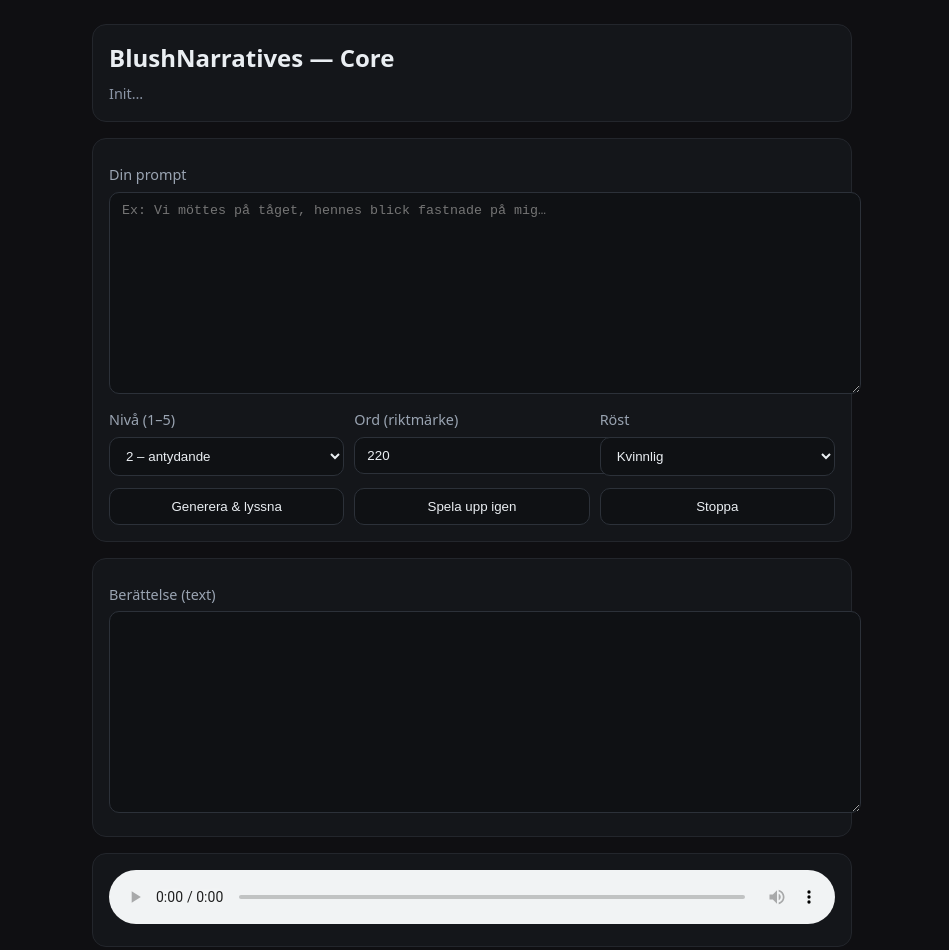
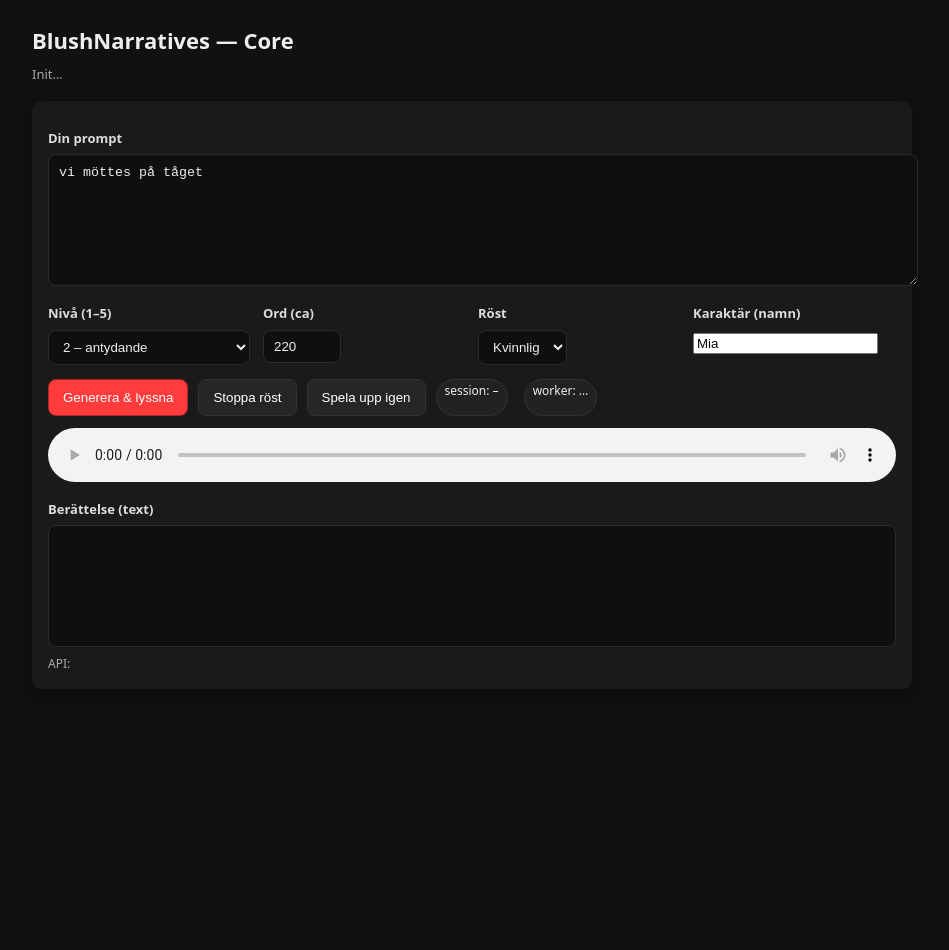
Before and after one commit to Bjortab/bn-demo, a plain HTML site: page web/index.html in a window 1280 px wide. Shown: the whole page, without its empty margins (168-1117 px from the left). After the commit the page ends 824 px from the top, so only its background shows below. Drawn offline with Linux system fonts and the light colour scheme; no server answers.

Commit message:
Update index.html

```diff
--- a/web/index.html
+++ b/web/index.html
@@ -1,31 +1,39 @@
 <!doctype html>
 <html lang="sv">
 <head>
-  <meta charset="utf-8">
-  <meta name="viewport" content="width=device-width,initial-scale=1">
-  <title>BN Core – Demo</title>
+  <meta charset="utf-8" />
+  <meta name="viewport" content="width=device-width, initial-scale=1" />
+  <title>BlushNarratives — Core</title>
   <style>
-    body { font:16px/1.45 system-ui,-apple-system,Segoe UI,Roboto,Arial; background:#0f0f12; color:#eaeef2; margin:0; }
-    .wrap { max-width: 760px; margin: 0 auto; padding: 24px; }
-    .card { background:#14161a; border:1px solid #23262c; border-radius:14px; padding:16px; margin-bottom:16px; }
-    label { display:block; margin:10px 0 6px; color:#9aa4b2; font-size:.9rem; }
-    input,select,textarea,button { width:100%; padding:10px 12px; border-radius:10px; border:1px solid #2c3139; background:#0f1114; color:#eaeef2; }
-    textarea { min-height: 180px; }
-    .row { display:grid; grid-template-columns: 1fr 1fr 1fr; gap:10px; }
-    .btnrow { display:flex; gap:10px; }
-    .muted { color:#8b95a6; font-size:.9rem; }
+    :root { --bg:#111; --card:#1a1a1a; --fg:#eee; --muted:#aaa; --accent:#ff3b3b; }
+    html,body { height:100%; background:var(--bg); color:var(--fg); font:16px/1.5 system-ui, -apple-system, Segoe UI, Roboto, Helvetica, Arial, sans-serif; }
+    .wrap { max-width:880px; margin:24px auto 80px; padding:0 16px; }
+    h1 { font-size:22px; margin:0 0 8px; }
+    .meta { color:var(--muted); font-size:13px; margin-bottom:16px; }
+    .card { background:var(--card); border-radius:10px; padding:16px; box-shadow:0 8px 24px rgba(0,0,0,.35); }
+    label { font-weight:600; font-size:13px; color:#ddd; display:block; margin:12px 0 6px; }
+    textarea { width:100%; min-height:110px; resize:vertical; background:#0f0f0f; color:var(--fg); border:1px solid #2a2a2a; border-radius:8px; padding:10px; }
+    select,input[type="number"] { background:#0f0f0f; color:var(--fg); border:1px solid #2a2a2a; border-radius:8px; padding:8px 10px; }
+    .row { display:flex; gap:12px; flex-wrap:wrap; }
+    .row > * { flex:1 1 180px; }
+    .buttons { display:flex; gap:10px; margin-top:14px; flex-wrap:wrap; }
+    button { background:#262626; color:#fff; border:1px solid #333; padding:10px 14px; border-radius:8px; cursor:pointer; }
+    button.primary { background:var(--accent); border-color:#aa2525; }
+    button:disabled { opacity:.6; cursor:not-allowed; }
+    .log { white-space:pre-wrap; font-family:ui-monospace, SFMono-Regular, Menlo, Consolas, monospace; background:#0f0f0f; border:1px solid #2a2a2a; border-radius:8px; padding:10px; min-height:100px; }
+    .api { color:var(--muted); font-size:12px; margin-top:8px; }
+    .pill { display:inline-block; background:#222; border:1px solid #333; padding:2px 8px; border-radius:999px; font-size:12px; margin-right:6px; }
+    .audio { margin-top:12px; width:100%; }
   </style>
 </head>
 <body>
   <div class="wrap">
+    <h1>BlushNarratives — Core</h1>
+    <div class="meta" id="meta">Init…</div>
+
     <div class="card">
-      <h2 style="margin:0 0 8px">BlushNarratives — Core</h2>
-      <div class="muted" id="outStatus">Init…</div>
-    </div>
-
-    <form id="form" class="card">
       <label for="prompt">Din prompt</label>
-      <textarea id="prompt" placeholder="Ex: Vi möttes på tåget, hennes blick fastnade på mig…"></textarea>
+      <textarea id="prompt" placeholder="Ex: vi möttes på tåget, hennes blick fastnade på mig.">vi möttes på tåget</textarea>
 
       <div class="row">
         <div>
@@ -33,41 +41,48 @@
           <select id="level">
             <option value="1">1 – romantisk</option>
             <option value="2" selected>2 – antydande</option>
-            <option value="3">3 – sensuell+</option>
-            <option value="4">4 – het</option>
-            <option value="5">5 – explicit</option>
+            <option value="3">3 – sensuell</option>
+            <option value="4">4 – explicit inom gränserna</option>
+            <option value="5">5 – direkt & rå</option>
           </select>
         </div>
         <div>
-          <label for="words">Ord (riktmärke)</label>
-          <input id="words" type="number" min="120" max="1200" value="220">
+          <label for="words">Ord (ca)</label>
+          <input id="words" type="number" min="80" max="600" step="10" value="220" />
         </div>
         <div>
           <label for="voice">Röst</label>
           <select id="voice">
             <option value="female" selected>Kvinnlig</option>
             <option value="male">Manlig</option>
+            <option value="neutral">Neutral</option>
           </select>
+        </div>
+        <div>
+          <label for="name">Karaktär (namn)</label>
+          <input id="name" type="text" value="Mia" />
         </div>
       </div>
 
-      <div class="btnrow" style="margin-top:12px">
-        <button type="submit">Generera & lyssna</button>
-        <button type="button" id="play">Spela upp igen</button>
-        <button type="button" id="stop">Stoppa</button>
+      <div class="buttons">
+        <button id="btnRun" class="primary">Generera & lyssna</button>
+        <button id="btnStop">Stoppa röst</button>
+        <button id="btnAgain">Spela upp igen</button>
+        <span class="pill" id="sessionPill">session: –</span>
+        <span class="pill" id="workerPill">worker: …</span>
       </div>
-    </form>
 
-    <div class="card">
-      <label for="outText">Berättelse (text)</label>
-      <textarea id="outText" readonly></textarea>
-    </div>
+      <audio id="player" class="audio" controls></audio>
 
-    <div class="card">
-      <audio id="audio" controls style="width:100%"></audio>
+      <label>Berättelse (text)</label>
+      <div id="out" class="log"></div>
+
+      <div class="api">API: <span id="api"></span></div>
     </div>
   </div>
 
-  <script src="./app.js?v=170"></script>
+  <!-- VIKTIGT: cache-busta JS vid uppdatering -->
+  <script>window.APP_VERSION = 'core-1.60';</script>
+  <script src="./app.js?v=core-1.60"></script>
 </body>
 </html>
```
